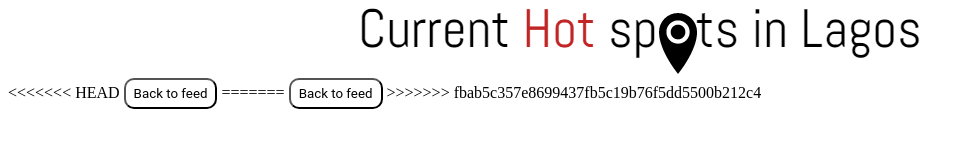
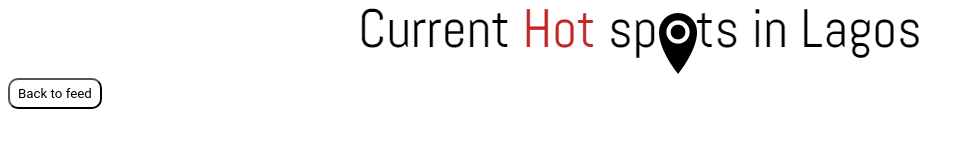
Before and after one commit to jossai1/testWebsite, a plain HTML site: page templates/map.html in a window 1280 px wide. Shown: the whole page, without its empty margins (0-974 px from the left). Drawn offline with Linux system fonts and the light colour scheme; some packages are replaced by stand-ins of ours.

Commit message:
removed mess from map.html

```diff
--- a/templates/map.html
+++ b/templates/map.html
@@ -34,12 +34,9 @@ html, body { height: 100%; margin: 89; padding: 0; } #map { height: 80%; }
 </header>
 
 <body>
-<<<<<<< HEAD
+
 <button id="gy"; color:"black"><a href="livefeed.html">Back to feed</button>
-=======
-<button id="gy"; color:"black"><a href="liveFeed">Back to feed</button>
 
->>>>>>> fbab5c357e8699437fb5c19b76f5dd5500b212c4
 	<div id="map"><a href="map"></a></div>
 <!-- Replace the value of the key parameter with your own API key. --> <script async defer src="https://maps.googleapis.com/maps/api/js?key=AIzaSyA2HxwDCr43Ajx4wJ2fuh1k_tbRlj5I5Bs&callback=initMap"> </script>
 
```
